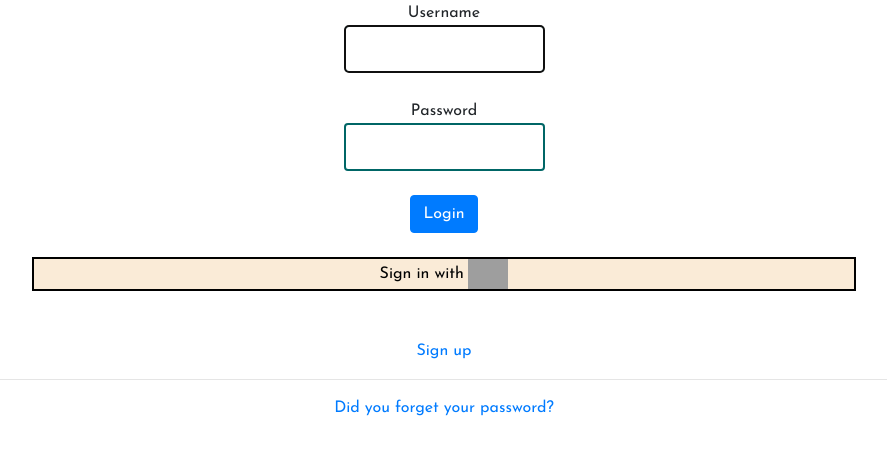
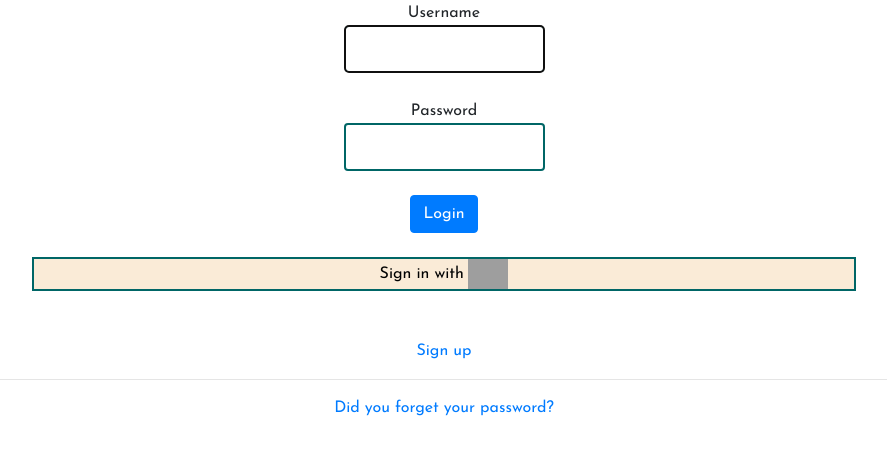
Before and after one commit to vishwakarmad1999/my-blog, a Django app: page / in a window 1280 px wide. Shown: the part 161-616 px from the top of the page, without its empty margins (196-1083 px from the left). Run offline with Django 3.2, Linux system fonts and the light colour scheme; some libraries are stand-ins or nearby versions; grey boxes are pictures that could not be loaded.

Commit message:
Modified the style.css

```diff
--- a/blog/static/css/style.css
+++ b/blog/static/css/style.css
@@ -73,6 +73,6 @@ div h3 a:link {
 .google-btn {
 	background: #faebd7;
 	width: 80%;
-	border: 2px solid black;
+	border: 2px solid #006666;
 	border=border-radius: 4px;
 }
```
